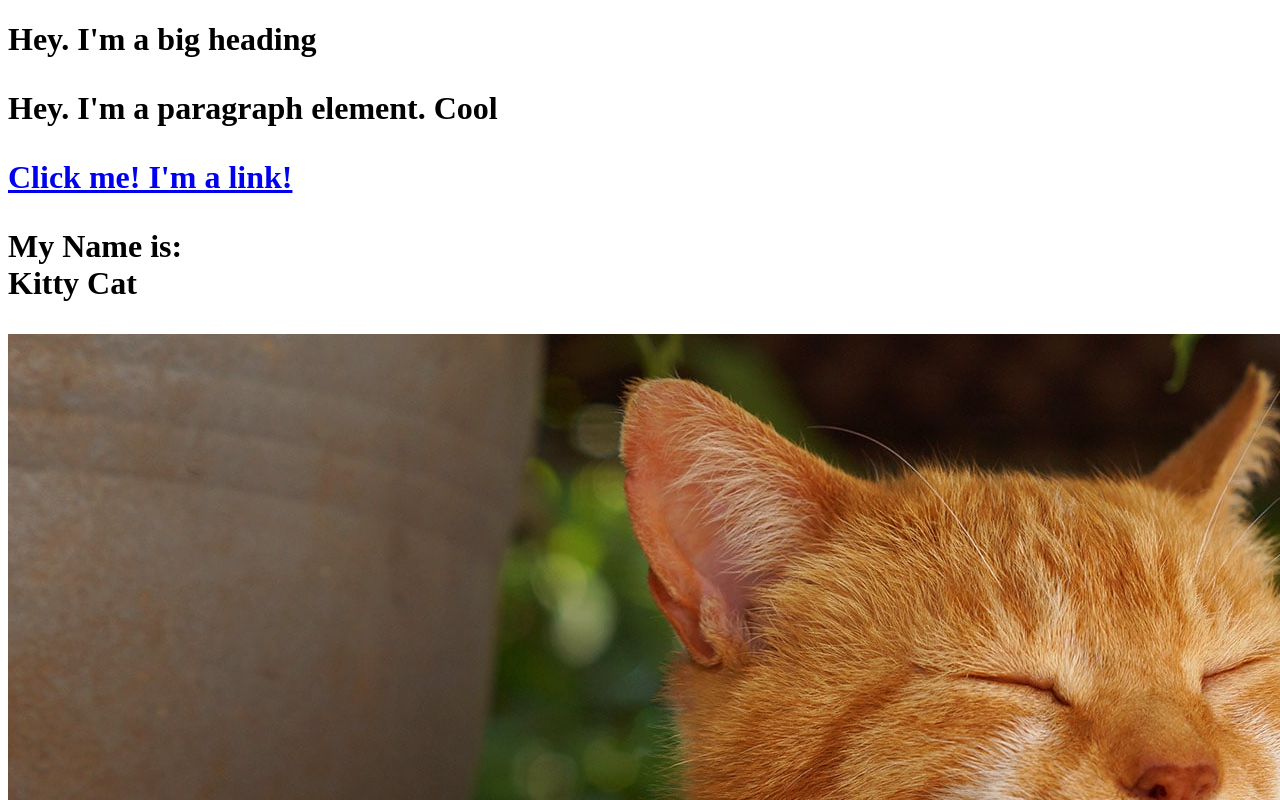
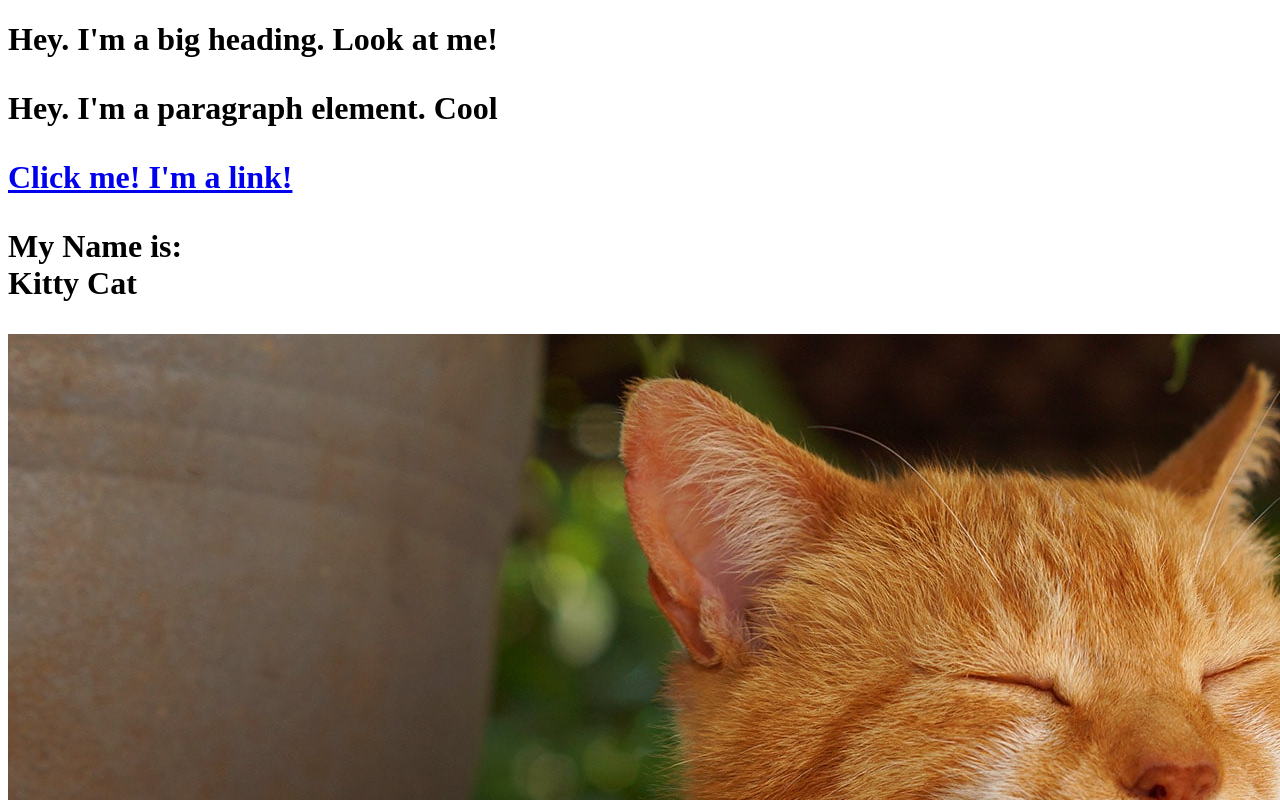
Before and after one commit to jebiick/cartoon-hero, a plain HTML site: page Test.html in a window 1280 px wide. Shown: the top 800 px of the page. Drawn offline with Linux system fonts and the light colour scheme.

Commit message:
added "look at me after heading"

```diff
--- a/Test.html
+++ b/Test.html
@@ -4,7 +4,7 @@
 	<title>Test page</title>
 </head>
 <body>
-<h1>Hey. I'm a big heading</h>
+<h1>Hey. I'm a big heading. Look at me!</h>
 <p>Hey. I'm a <b>paragraph</b> element. Cool </p>
 <a href="https://google.com" target="_blank" title="Let's go to Google">Click me! I'm a link!</a>
 <p>My Name is: <br>
```
